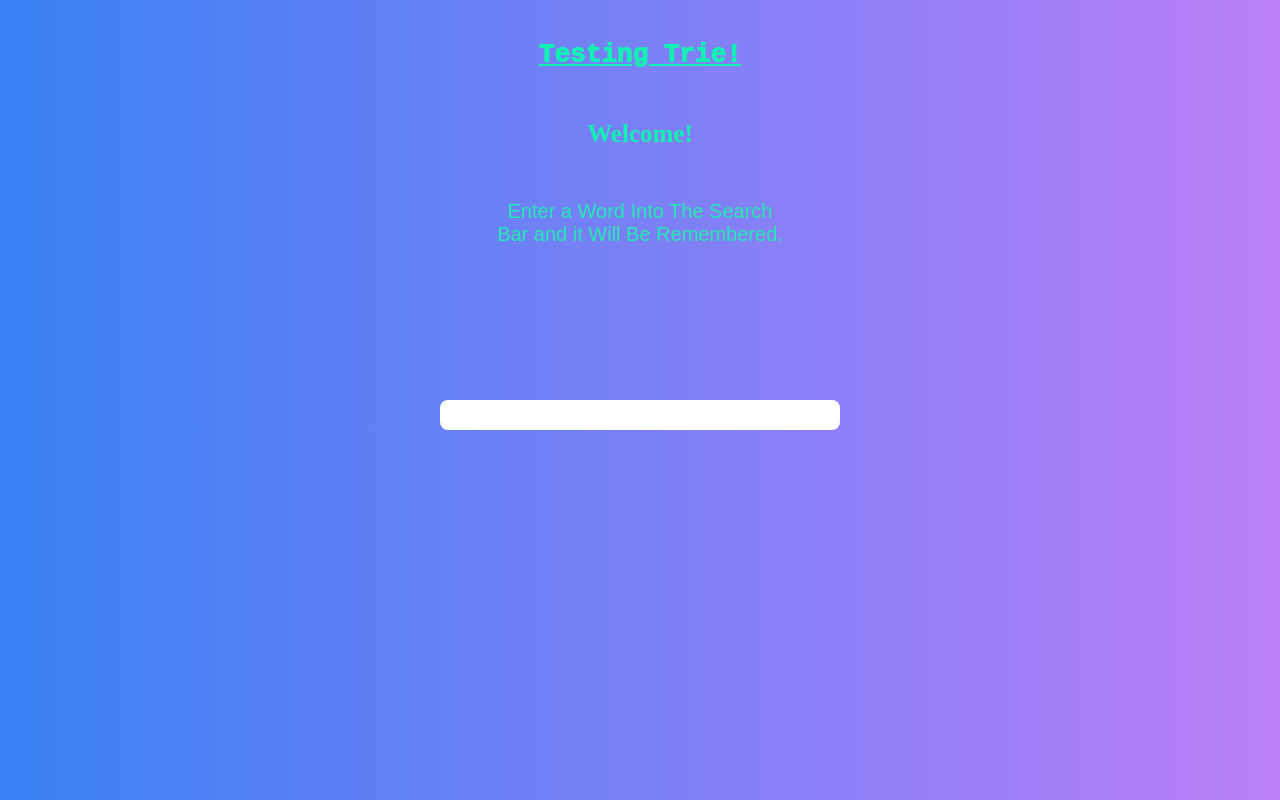
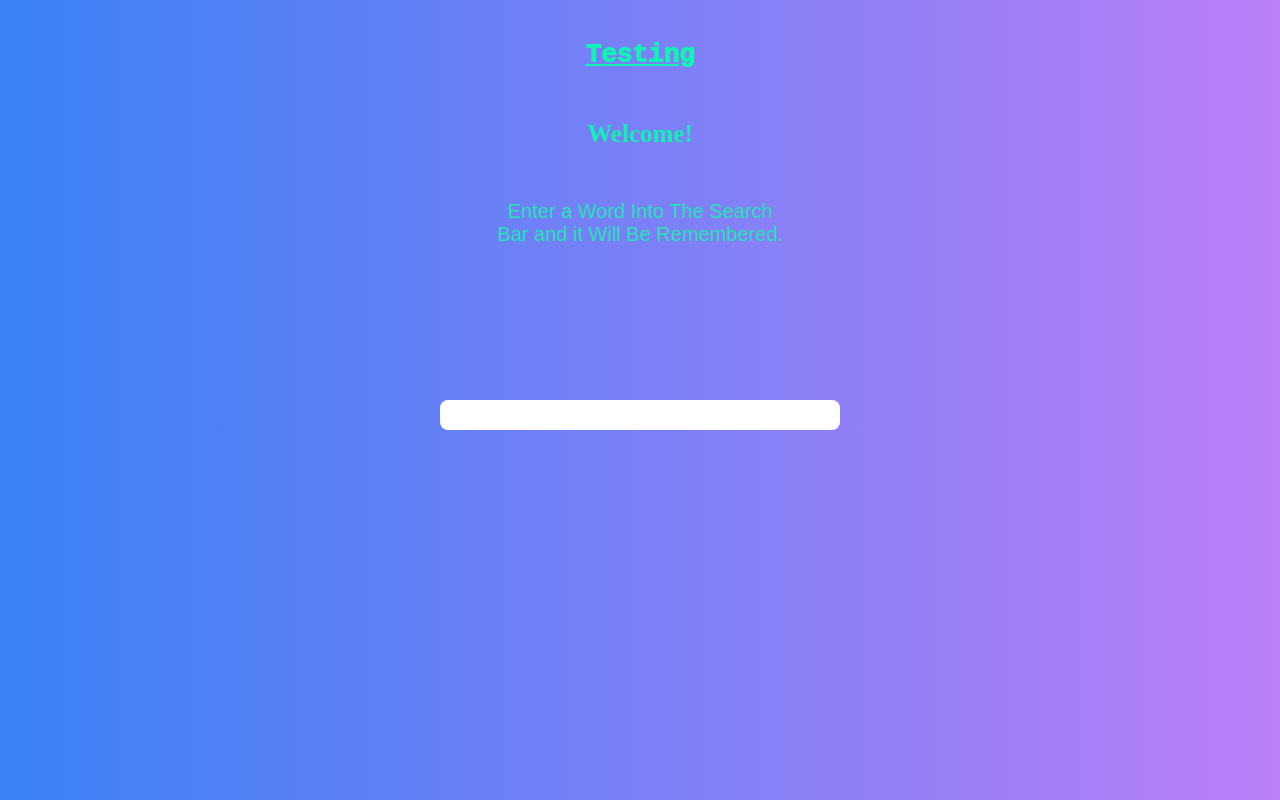
Before and after one commit to 8885os/triesearch, a plain HTML site: page index.html in a window 1280 px wide. Drawn offline with Linux system fonts and the light colour scheme.

Commit message:
Update index.html

```diff
--- a/index.html
+++ b/index.html
@@ -9,7 +9,7 @@
 </head>
 <body>
     <h1>
-        Testing Trie!
+        Testing
     </h1>
     <h3>
         Welcome!
```
